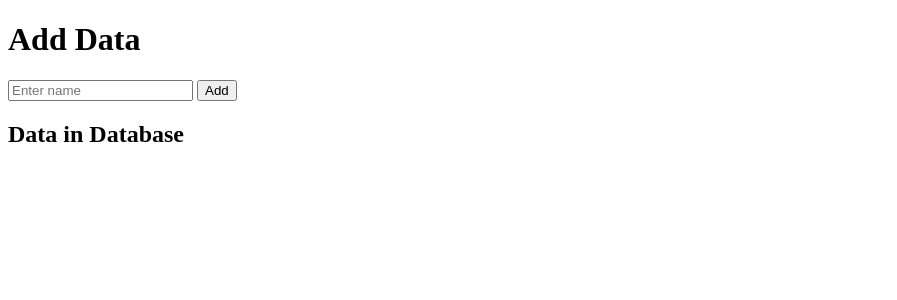
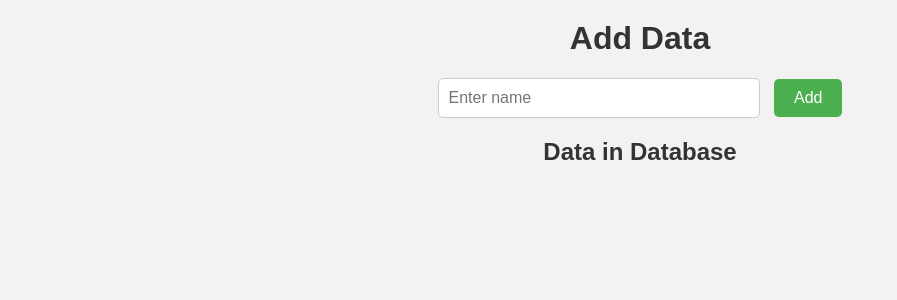
Before and after one commit to akhileshmishrabiz/devops-course, a Flask app: page / in a window 1280 px wide. Shown: the top 300 px of the page, without its empty margins (0-897 px from the left). Run offline with Flask 3, Linux system fonts and the light colour scheme.

Commit message:
Update index.html

```diff
--- a/day6/templates/index.html
+++ b/day6/templates/index.html
@@ -4,7 +4,63 @@
     <meta charset="UTF-8">
     <meta name="viewport" content="width=device-width, initial-scale=1.0">
     <title>Flask PostgreSQL Docker App</title>
-
+    <style>
+        body {
+            font-family: Arial, sans-serif;
+            background-color: #f2f2f2;
+            margin: 0;
+            padding: 0;
+        }
+        h1 {
+            color: #333;
+            text-align: center;
+            margin-top: 20px;
+        }
+        form {
+            text-align: center;
+            margin-top: 20px;
+        }
+        input[type="text"] {
+            width: 300px;
+            padding: 10px;
+            border: 1px solid #ccc;
+            border-radius: 5px;
+            font-size: 16px;
+            margin-right: 10px;
+        }
+        button[type="submit"] {
+            padding: 10px 20px;
+            background-color: #4CAF50;
+            color: white;
+            border: none;
+            border-radius: 5px;
+            cursor: pointer;
+            font-size: 16px;
+        }
+        button[type="submit"]:hover {
+            background-color: #45a049;
+        }
+        h2 {
+            color: #333;
+            text-align: center;
+            margin-top: 20px;
+        }
+        ul {
+            list-style-type: none;
+            padding: 0;
+            margin: 0;
+            text-align: center;
+        }
+        li {
+            background-color: #fff;
+            padding: 10px 20px;
+            border-bottom: 1px solid #ccc;
+            transition: background-color 0.3s;
+        }
+        li:hover {
+            background-color: #f9f9f9;
+        }
+    </style>
 </head>
 <body>
     <h1>Add Data</h1>
```
